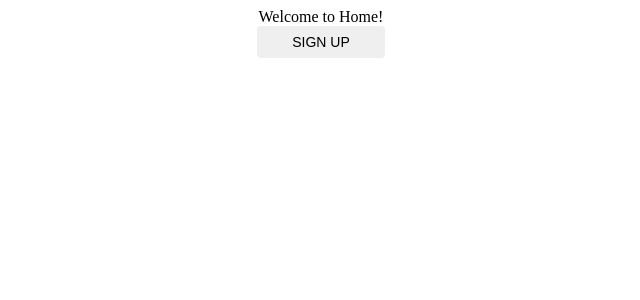
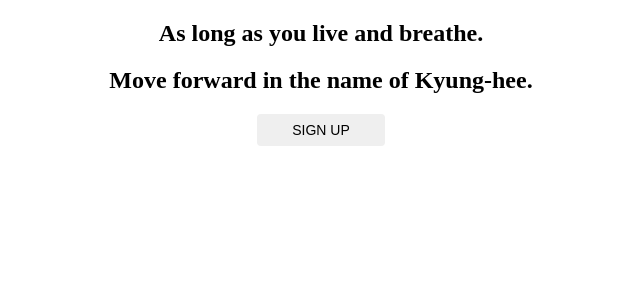
Before and after one commit to KHU-Return19/Return19-Page-Client, a React (Create React App) app: page /LandingPage in a window 1280 px wide. Shown: the top 300 px of the page, without its empty margins (319-959 px from the left). Built offline with nearby package versions, Linux system fonts and the light colour scheme; the HTML template or start-up script is replaced by a standard one.

Commit message:
Update welcome text

```diff
--- a/src/components/Welcome.js
+++ b/src/components/Welcome.js
@@ -4,7 +4,10 @@ import styled from 'styled-components';
 const Wrapper = styled.div``;
 
 const Welcome = () => {
-    return <Wrapper>Welcome to Home!</Wrapper>
+    return <Wrapper>
+        <h2>As long as you live and breathe.</h2>
+        <h2>Move forward in the name of Kyung-hee.</h2>
+    </Wrapper>
 }
 
 export default Welcome;
```
